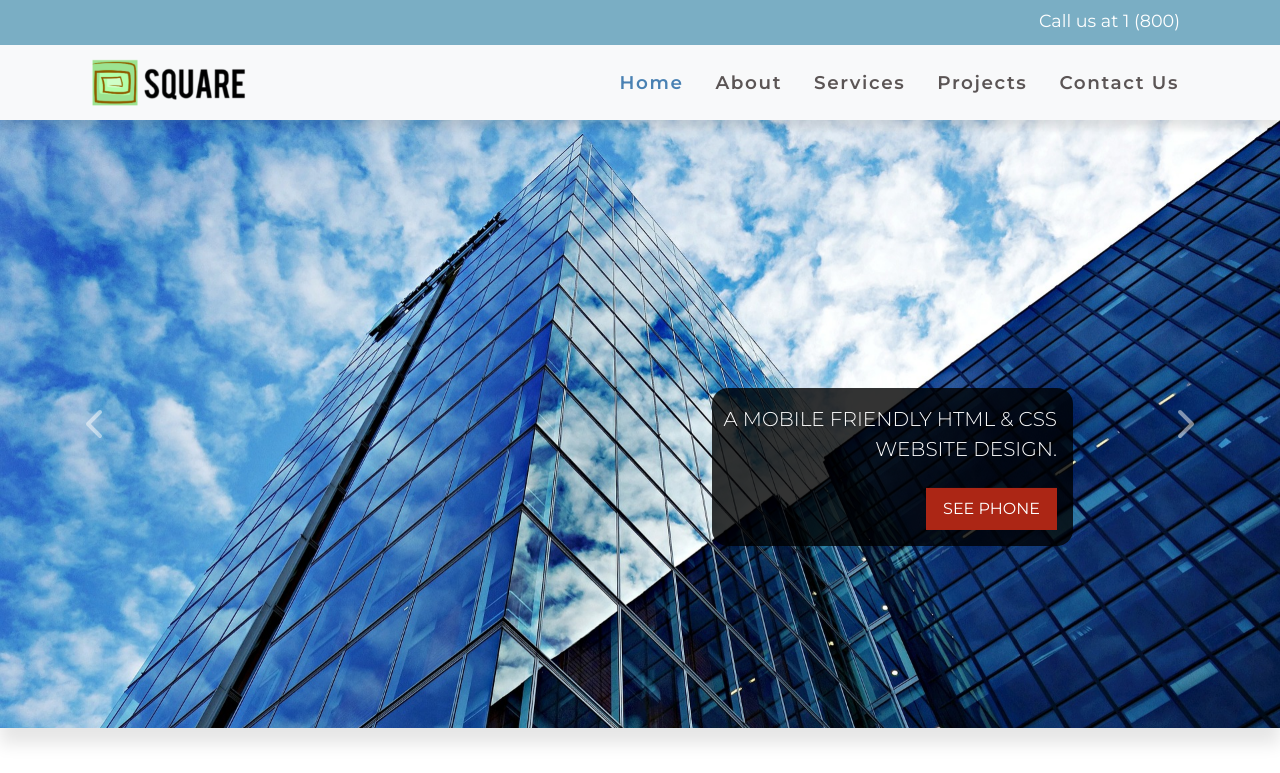
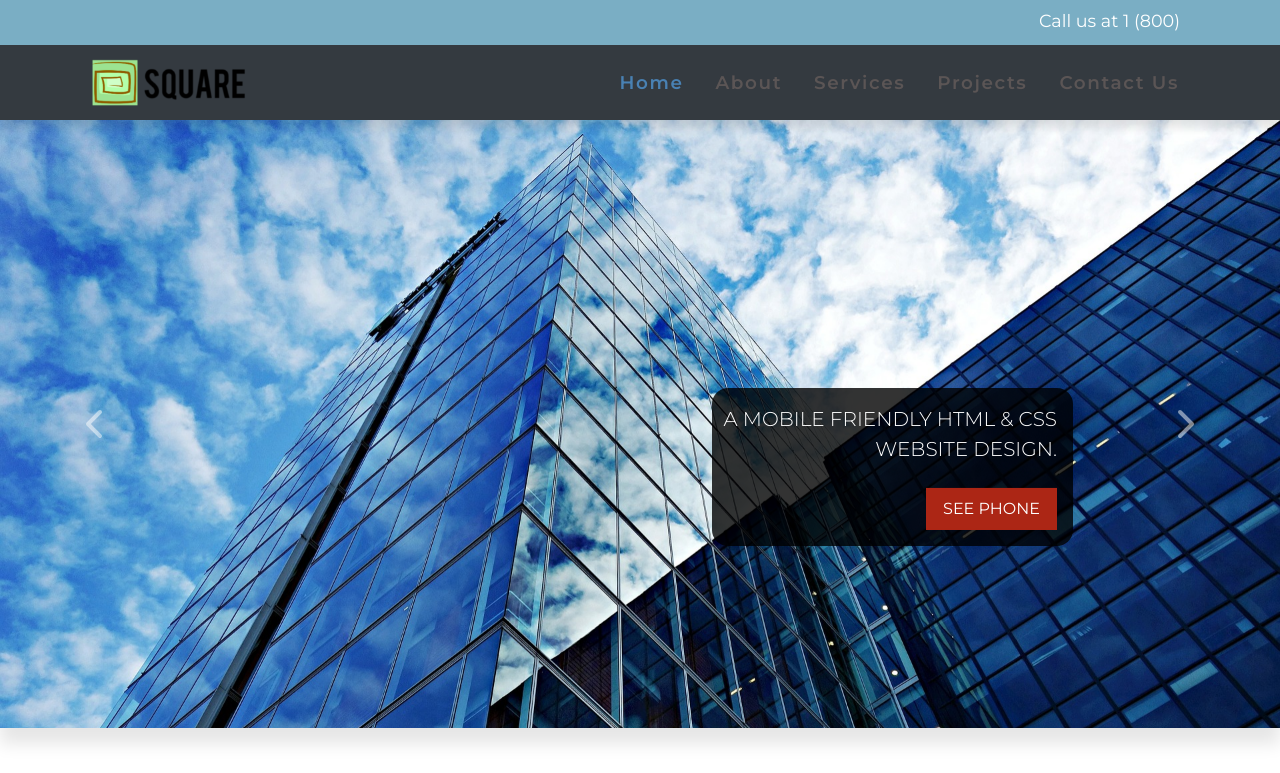
Before and after one commit to dionelo/FrontendWebsite, a plain HTML site: page index.html in a window 1280 px wide. Shown: the top 773 px of the page. Drawn offline with nearby package versions, Linux system fonts and the light colour scheme.

Commit message:
Nav change color

```diff
--- a/index.html
+++ b/index.html
@@ -28,7 +28,7 @@
 <!-- End Top Bar -->
 
 <!-- Navigation -->
-	<nav class="navbar bg-light navbar-light navbar-expand-lg">
+	<nav class="navbar bg-dark navbar-dark navbar-expand-lg">
 		<div class="container">
 
 			<a href="index.html" class="navbar-brand"><img src="img/square_logo.png" alt="Logo" title="Logo"></a>
```
